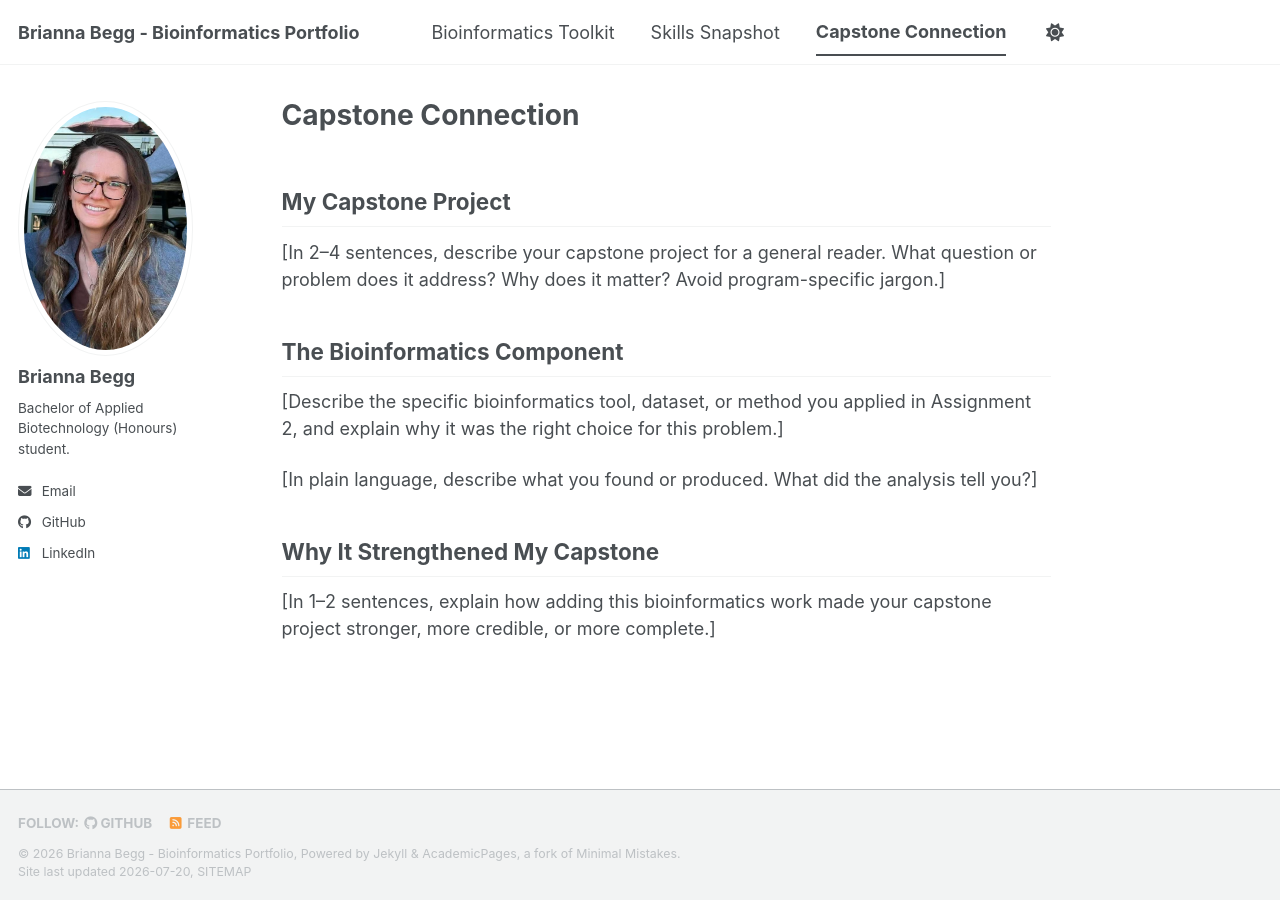
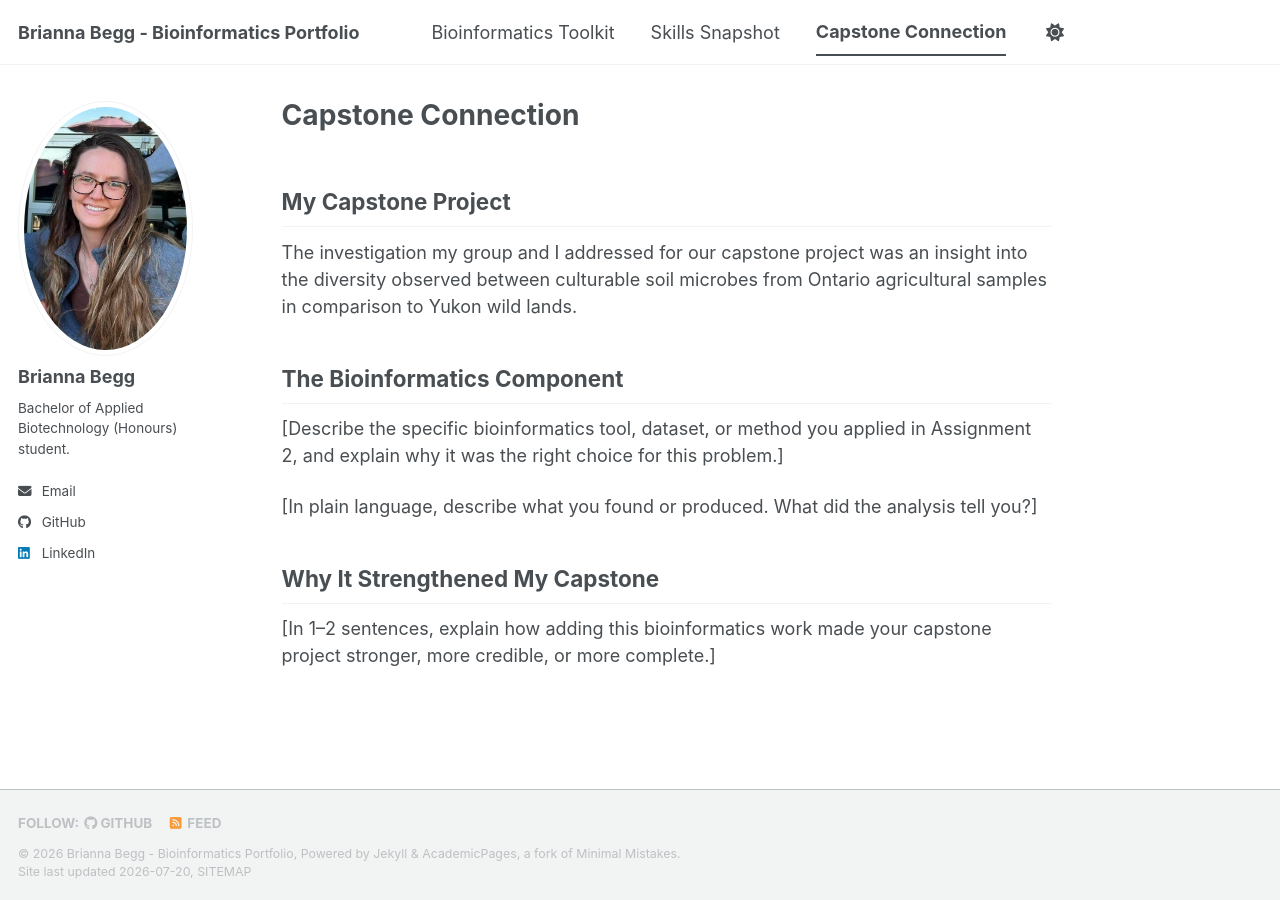
Before and after one commit to briannabegg/biot74000-portfolio, a Jekyll site: the page built from _pages/capstone.md, in a window 1280 px wide. Built offline with Jekyll 4.4.1, drawn with Linux system fonts in a browser that asks for light colours; a script bundle is joined from its source files by our own code; library files that are not in the unit come from our copies.

Commit message:
Update capstone.md

```diff
--- a/_pages/capstone.md
+++ b/_pages/capstone.md
@@ -30,9 +30,7 @@ author_profile: true
 
 ## My Capstone Project
 
-[In 2–4 sentences, describe your capstone project for a general reader. What
-question or problem does it address? Why does it matter? Avoid program-specific
-jargon.]
+The investigation my group and I addressed for our capstone project was an insight into the diversity observed between culturable soil microbes from Ontario agricultural samples in comparison to Yukon wild lands.
 
 ## The Bioinformatics Component
 
```
